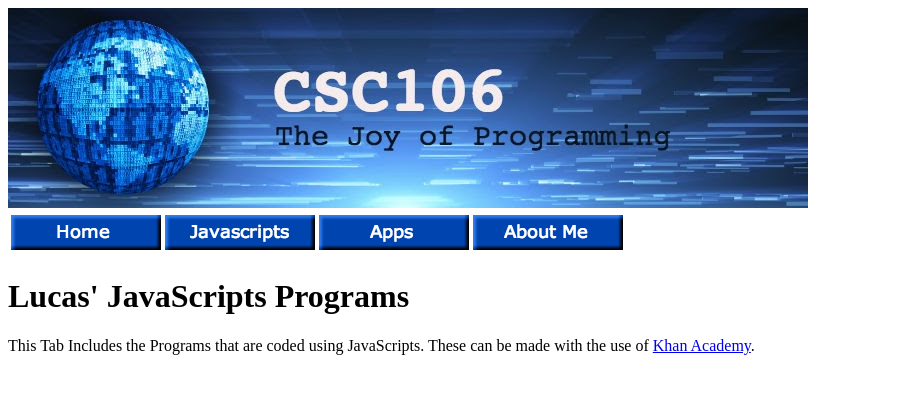
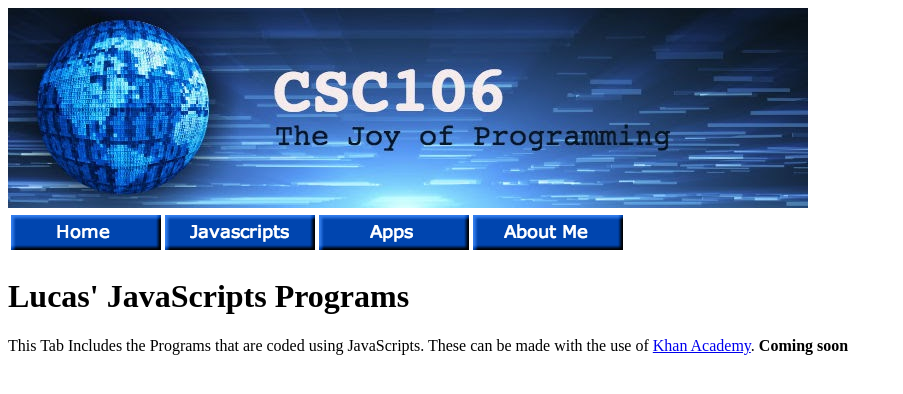
Before and after one commit to LucasR11/LucasR11.github.io, a plain HTML site: page Java.html in a window 1280 px wide. Shown: the whole page, without its empty margins (0-903 px from the left). Drawn offline with Linux system fonts and the light colour scheme.

Commit message:
Update Java.html

```diff
--- a/Java.html
+++ b/Java.html
@@ -15,6 +15,6 @@
 <h1>Lucas' JavaScripts Programs</h1>
 This Tab Includes the Programs that are coded using JavaScripts.
         These can be made with the use of <a href="https://www.khanacademy.org/">Khan Academy</a>.
-
+        <strong>Coming soon</strong>
     </body>
 </html>
```
